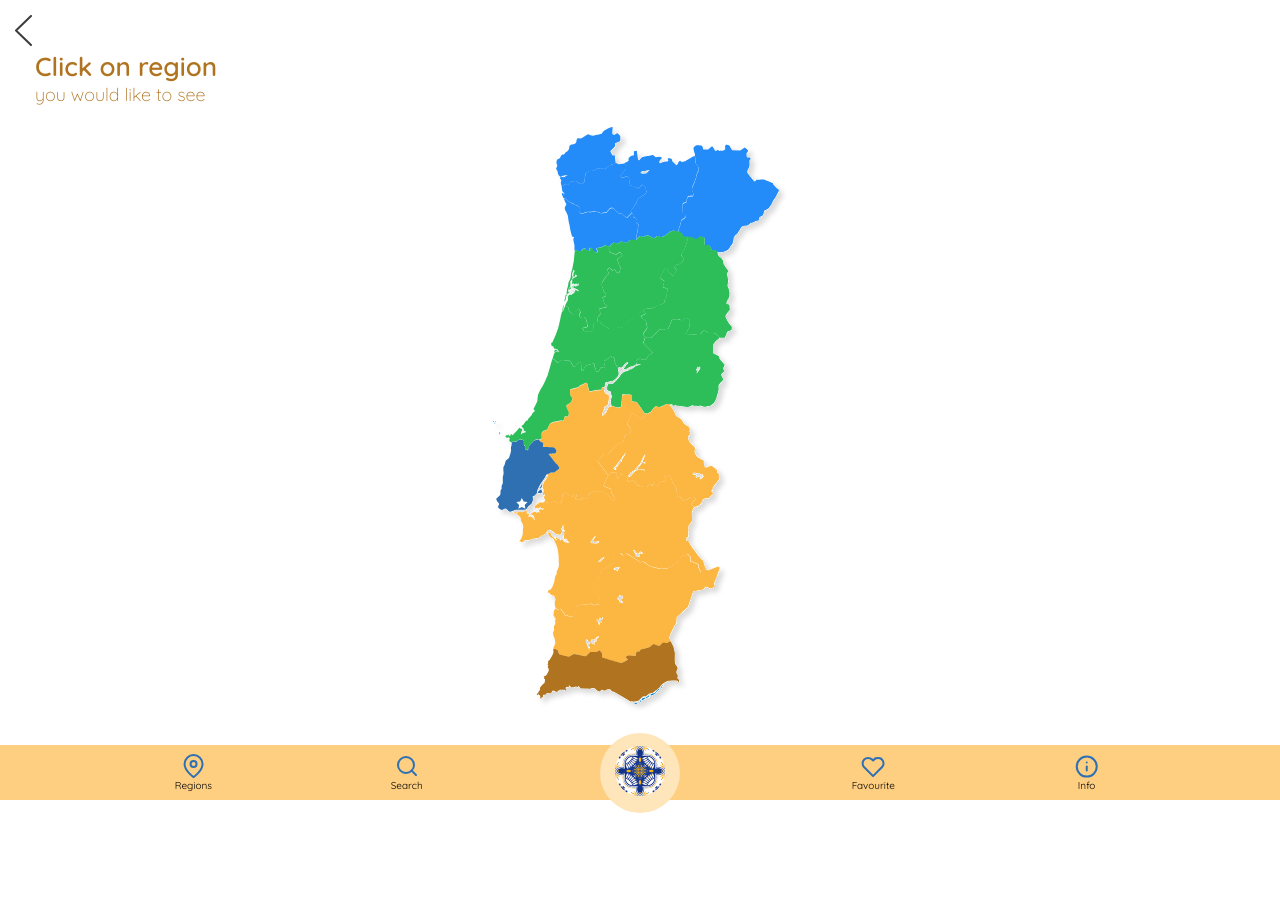
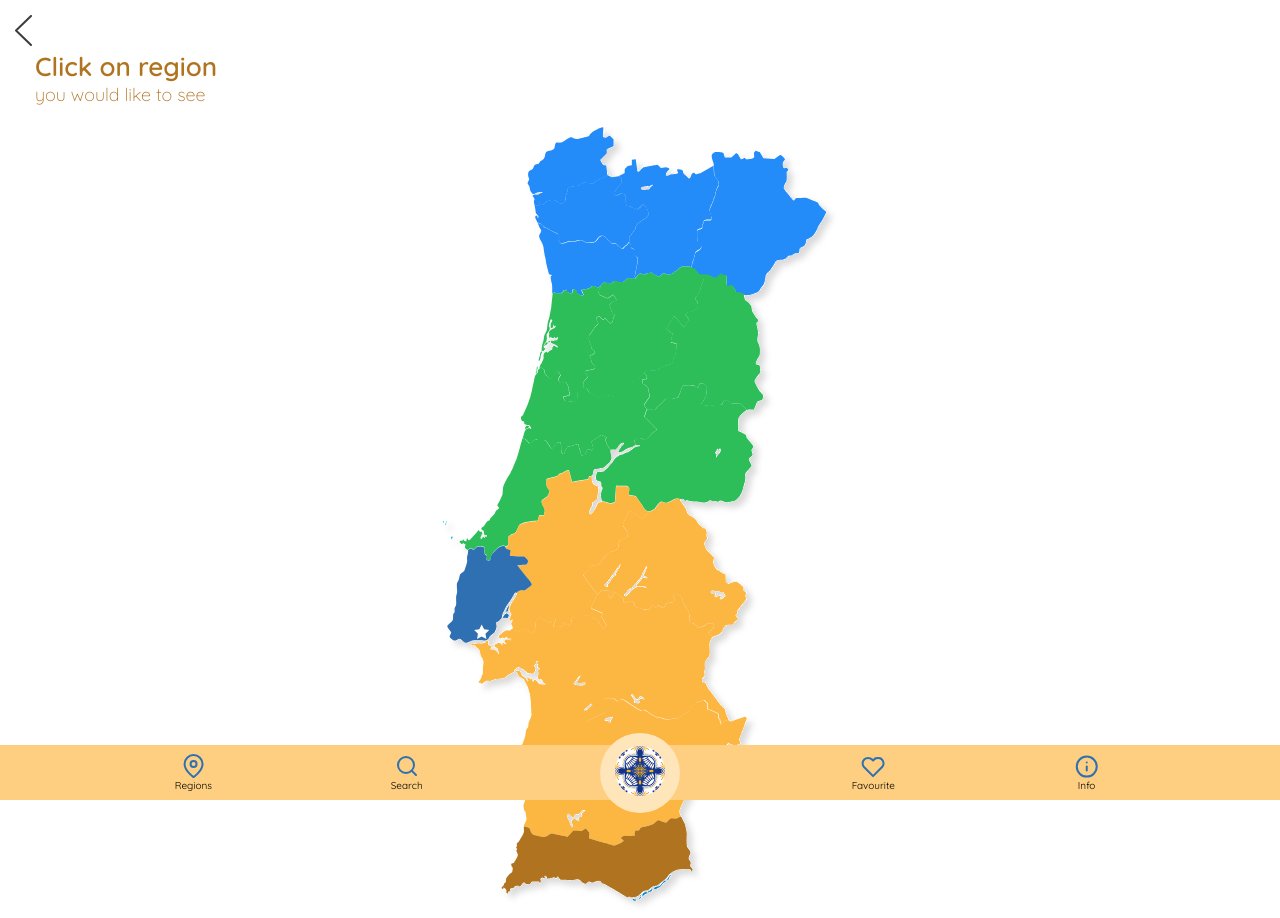
Before and after one commit to Iolanta26/portugal-app, a Next.js app: page /ChooseRegion in a window 1280 px wide. Before the commit the page ends 810 px from the top, so only its background shows below. Built offline with nearby package versions, Linux system fonts and the light colour scheme.

Commit message:
some styling

```diff
--- a/components/LocationModal.tsx
+++ b/components/LocationModal.tsx
@@ -116,6 +116,7 @@ const Text = styled.div<{
   position: relative;
   top: -60px;
   z-index: 120;
+  max-width: 1200px;
 `;
 
 const HeartButtonWrapper = styled.div`
--- a/components/MapSvgComponent.tsx
+++ b/components/MapSvgComponent.tsx
@@ -6,9 +6,9 @@ export const MapSvgComponent = () => {
   return (
     <div>
       {" "}
-      <svg
-        width="296"
-        height="588"
+      <SvgElement
+        width="496"
+        height="788"
         viewBox="0 0 296 588"
         fill="none"
         xmlns="http://www.w3.org/2000/svg"
@@ -287,10 +287,12 @@ export const MapSvgComponent = () => {
             />
           </filter>
         </defs>
-      </svg>
+      </SvgElement>
     </div>
   );
 };
+
+const SvgElement = styled.svg``;
 
 const Region = styled.g`
   cursor: pointer;
--- a/components/StyledComponents.ts
+++ b/components/StyledComponents.ts
@@ -49,6 +49,7 @@ export const ImageFrame = styled.div<{
   justify-content: center;
   position: relative;
   z-index: 2;
+  max-width: 1200px;
 `;
 
 export const ImageOfPlace = styled.img<{
--- a/pages/Region.tsx
+++ b/pages/Region.tsx
@@ -109,7 +109,7 @@ const DescriptionWrapper = styled.div<{
 }>`
   position: absolute;
   top: 450px;
-  width: 100%;
+  max-width: 1200px;
   height: 100%;
   background-color: ${(props) =>
     props.$regionVisual === "north"
```
Also changed, not shown: pages/Explore.tsx (+7 -0 lines).
